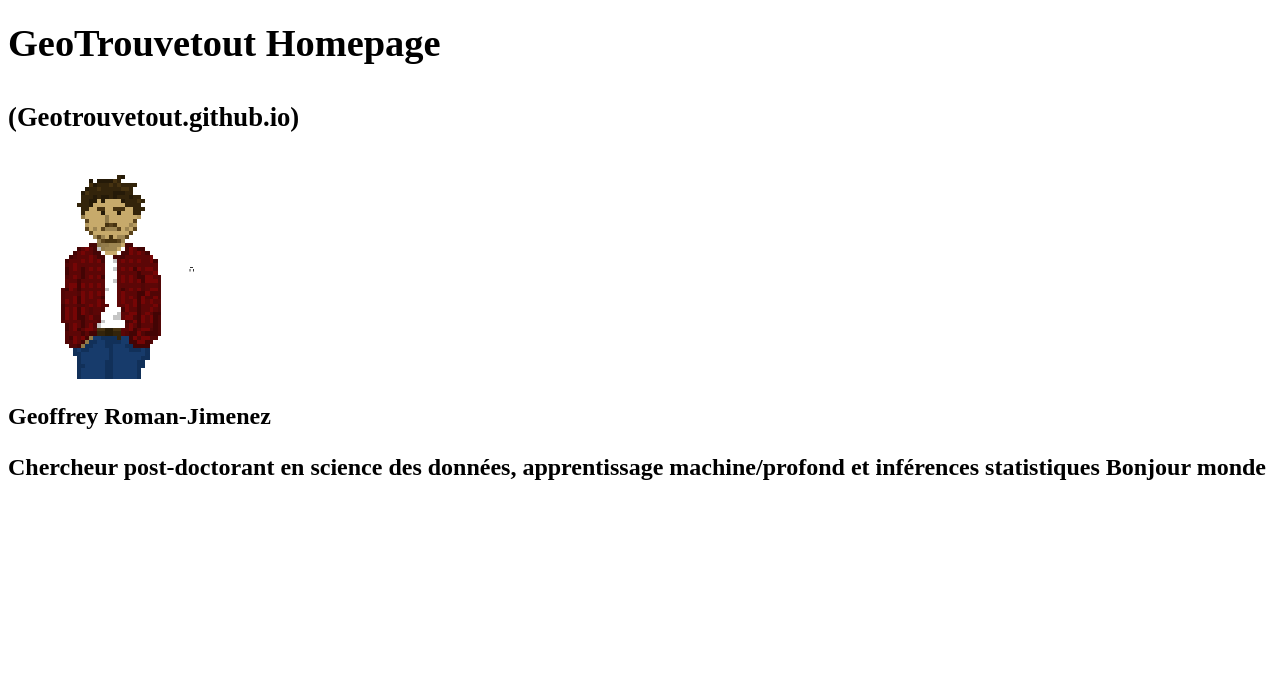
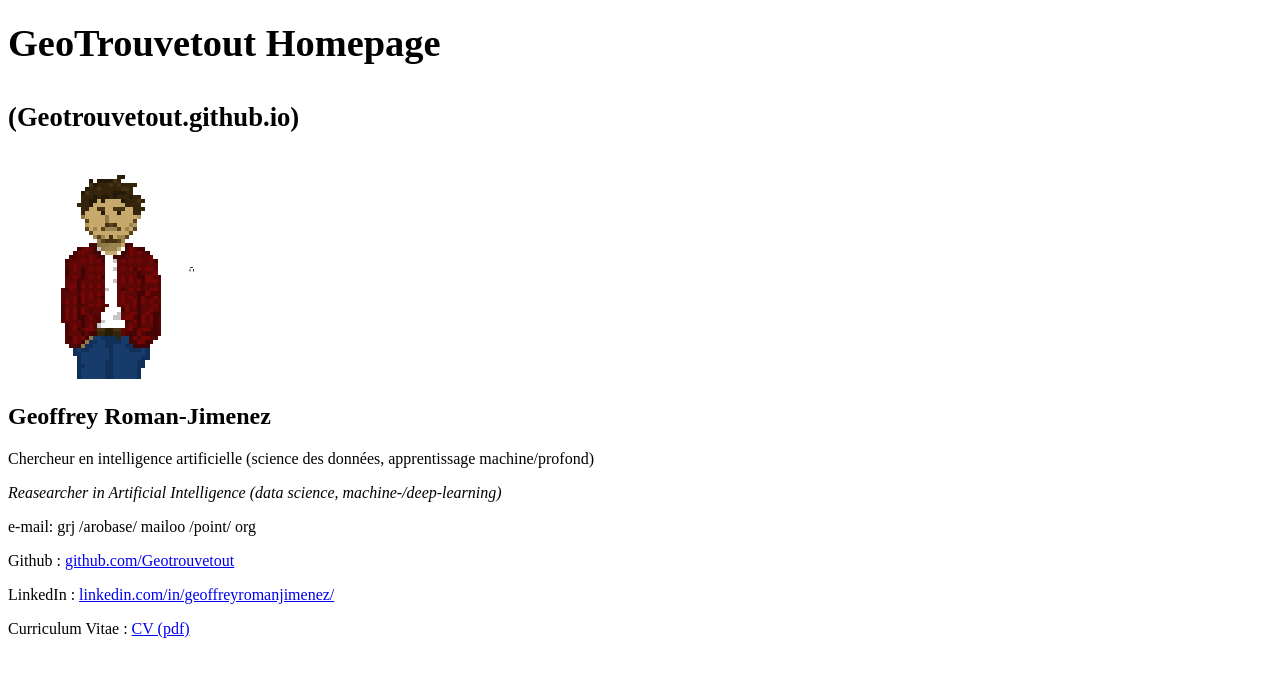
Before and after one commit to GeoTrouvetout/Geotrouvetout.github.io, a plain HTML site: page index.html in a window 1280 px wide. Drawn offline with Linux system fonts and the light colour scheme.

Commit message:
modified:   index.html

```diff
--- a/index.html
+++ b/index.html
@@ -9,16 +9,35 @@
 <body>
     <h1>
         <big>GeoTrouvetout Homepage</big>
-    <p> <small>(Geotrouvetout.github.io)</small>  </p>
+        <p> <small>(Geotrouvetout.github.io)</small> </p>
     </h1>
-
     <div class="odd">
         <img src="img/grj.png" alt="GRJ">
         <h2>
             Geoffrey Roman-Jimenez
-
-    <p> Chercheur post-doctorant en science des données, apprentissage machine/profond et inférences statistiques Bonjour monde </p>
         </h2>
+        <p>
+            Chercheur en intelligence artificielle (science des données, apprentissage machine/profond)
+        </p>
+        <p>
+            <i>
+                Reasearcher in Artificial Intelligence (data science, machine-/deep-learning)
+            </i>
+        </p>
+        <p>
+            e-mail: grj /arobase/ mailoo /point/ org
+        </p>
+        <p>
+            Github : <a href="https://github.com/Geotrouvetout">github.com/Geotrouvetout</a>
+        </p>
+        <p>
+            LinkedIn : <a
+                href="https://www.linkedin.com/in/geoffreyromanjimenez">linkedin.com/in/geoffreyromanjimenez/</a>
+        </p>
+        <p>
+            Curriculum Vitae : <a href="./doc/grj_cv.pdf">CV (pdf)</a>
+        </p>
     </div>
 </body>
+
 </html>
```
Lines whose indentation alone changed are shown as unchanged.
